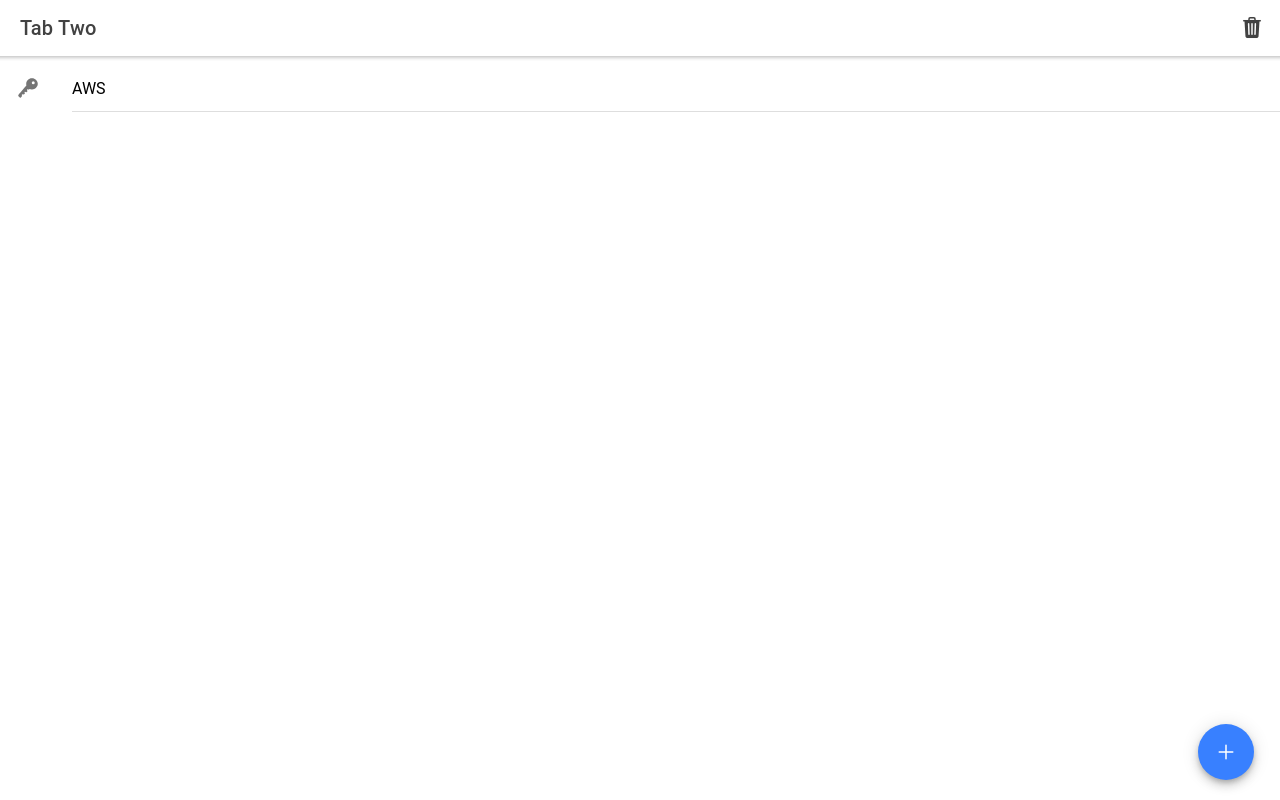
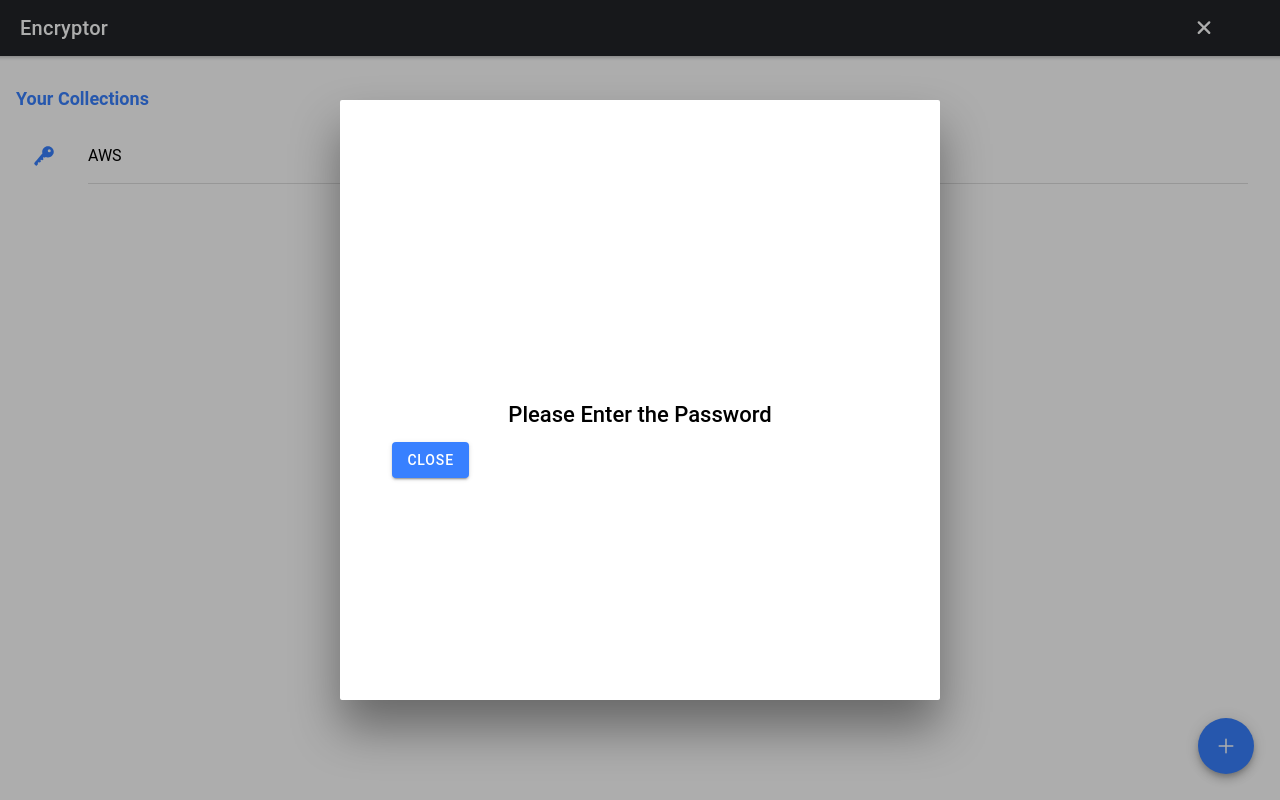
Before and after one commit to leon-schi/encryptor, a React (Create React App) app: page /dashboard in a window 1280 px wide. Built offline with nearby package versions, Linux system fonts and the light colour scheme; the HTML template or start-up script is replaced by a standard one.

Commit message:
improvements

```diff
--- a/package.json
+++ b/package.json
@@ -16,7 +16,6 @@
     "react-dom": "^16.9.0",
     "react-router": "^5.0.1",
     "react-router-dom": "^5.0.1",
-    "react-scripts": "3.1.2",
     "typescript": "3.6.3"
   },
   "scripts": {
@@ -34,5 +33,8 @@
     "not ie <= 11",
     "not op_mini all"
   ],
-  "description": "An Ionic project"
+  "description": "An Ionic project",
+  "devDependencies": {
+    "react-scripts": "3.1.2"
+  }
 }
--- a/src/pages/Dashboard.css
+++ b/src/pages/Dashboard.css
@@ -1,7 +1,4 @@
-.item {
-    height: 50px
+.modal {
+    padding: 250px 50px;
+    height: 100%
 }
-
-.fab {
-    padding-bottom: 10px
-}
--- a/src/pages/Dashboard.tsx
+++ b/src/pages/Dashboard.tsx
@@ -1,6 +1,7 @@
-import { IonContent, IonHeader, IonPage, IonTitle, IonToolbar, IonItem, IonButton, IonButtons, IonIcon, IonList, IonLabel, IonFab, IonFabButton } from '@ionic/react';
+import { IonContent, IonHeader, IonPage, IonTitle, IonToolbar, IonItem, IonButton, IonButtons, IonIcon, IonList, IonLabel, IonFab, IonFabButton, IonText } from '@ionic/react';
+import { withIonLifeCycle, IonModal } from '@ionic/react';
 import { RouteComponentProps } from 'react-router';
-import { add, key, trash } from 'ionicons/icons';
+import { add, key, more, close, lock } from 'ionicons/icons';
 import React from 'react';
 
 import './Dashboard.css'
@@ -15,7 +16,9 @@ class Item {
 type State = {
   items: Item[],
   next: number,
-  selection: boolean
+  selection: boolean,
+
+  isAuthenticated: boolean
 }
 
 class Dashboard extends React.Component<RouteComponentProps, State> {
@@ -24,8 +27,17 @@ class Dashboard extends React.Component<RouteComponentProps, State> {
     this.state = {
       items: [new Item('AWS')],
       next: 2,
-      selection: false
+      selection: false,
+      isAuthenticated: false
     }
+  }
+
+  ionViewWillEnter() {
+    if (this.props.history.action === "POP") {
+      this.setState({isAuthenticated: false});
+    }
+
+    console.log(this.props.history)
   }
 
   addItem = () => {
@@ -38,35 +50,61 @@ class Dashboard extends React.Component<RouteComponentProps, State> {
 
   render() {
     return (
+    <>
+      <IonContent class="ion-padding">
+        <IonModal isOpen={!this.state.isAuthenticated}>
+          <div className="modal">
+            <IonIcon icon={lock} size="large" slot="center"></IonIcon>
+            <IonText class="ion-text-center">
+              <h3>Please Enter the Password</h3>
+            </IonText>
+            <IonButton onClick={(e) => {this.setState({isAuthenticated: true})}}>Close</IonButton>
+          </div>
+        </IonModal>
+      </IonContent>
+
       <IonPage>
         <IonHeader>
-        <IonToolbar>
-          <IonTitle>Tab Two</IonTitle>
+          <IonToolbar color="dark">
+            <IonTitle>Encryptor</IonTitle>
+            <IonButtons slot="primary">
+              <IonButton fill="clear" onClick={() => this.setState({selection: true})}>
+                <IonIcon slot="icon-only" icon={more} />
+              </IonButton>
+            </IonButtons>
             <IonButtons slot="secondary">
-            <IonButton fill="clear" onClick={() => this.setState({selection: true})}>
-              <IonIcon slot="icon-only" icon={trash} />
+              <IonButton fill="clear">
+                <IonIcon slot="icon-only" icon={close} />
               </IonButton>
             </IonButtons>
           </IonToolbar>
         </IonHeader>
-      <IonContent>
-        <IonList>
+        <IonContent class="ion-padding">
+          <IonText color="primary">
+            <h5 style={{fontWeight: 'bold'}}>Your Collections</h5>
+          </IonText>
+
+          <IonList class="ion-padding-2start ion-padding-end">
             {this.state.items.map(i => {
               return (
                 <IonItem class="item" href={'/dashboard/' + i.key}>
-                <IonIcon slot="start" icon={key}></IonIcon>
-                <IonLabel>{i.key}</IonLabel>
+                    <IonIcon slot="start" mode='md' color="primary" icon={key}></IonIcon>
+                    <IonLabel class="ion-margin-vertical">
+                      <h2>{i.key}</h2>
+                    </IonLabel>
+                    <IonIcon slot="end" icon={lock}></IonIcon>
                 </IonItem>);
             })}
           </IonList>
-        <IonFab vertical="bottom" horizontal="end" class="ion-padding-end fab">
+        </IonContent>
+        <IonFab vertical="bottom" horizontal="end" class="ion-padding-end ion-padding-bottom">
           <IonFabButton color="primary" onClick={this.addItem}>
             <IonIcon icon={add}></IonIcon>
           </IonFabButton>
         </IonFab>
-      </IonContent>
-    </IonPage>);
+      </IonPage>
+    </>);
   }
 };
 
-export default Dashboard;
+export default withIonLifeCycle(Dashboard);
```
Also changed, not shown: src/pages/Authenticator.tsx (added, +37 -0 lines), 1 other file (tests, documents, lock files or other folders). Lines whose indentation alone changed are shown as unchanged.
